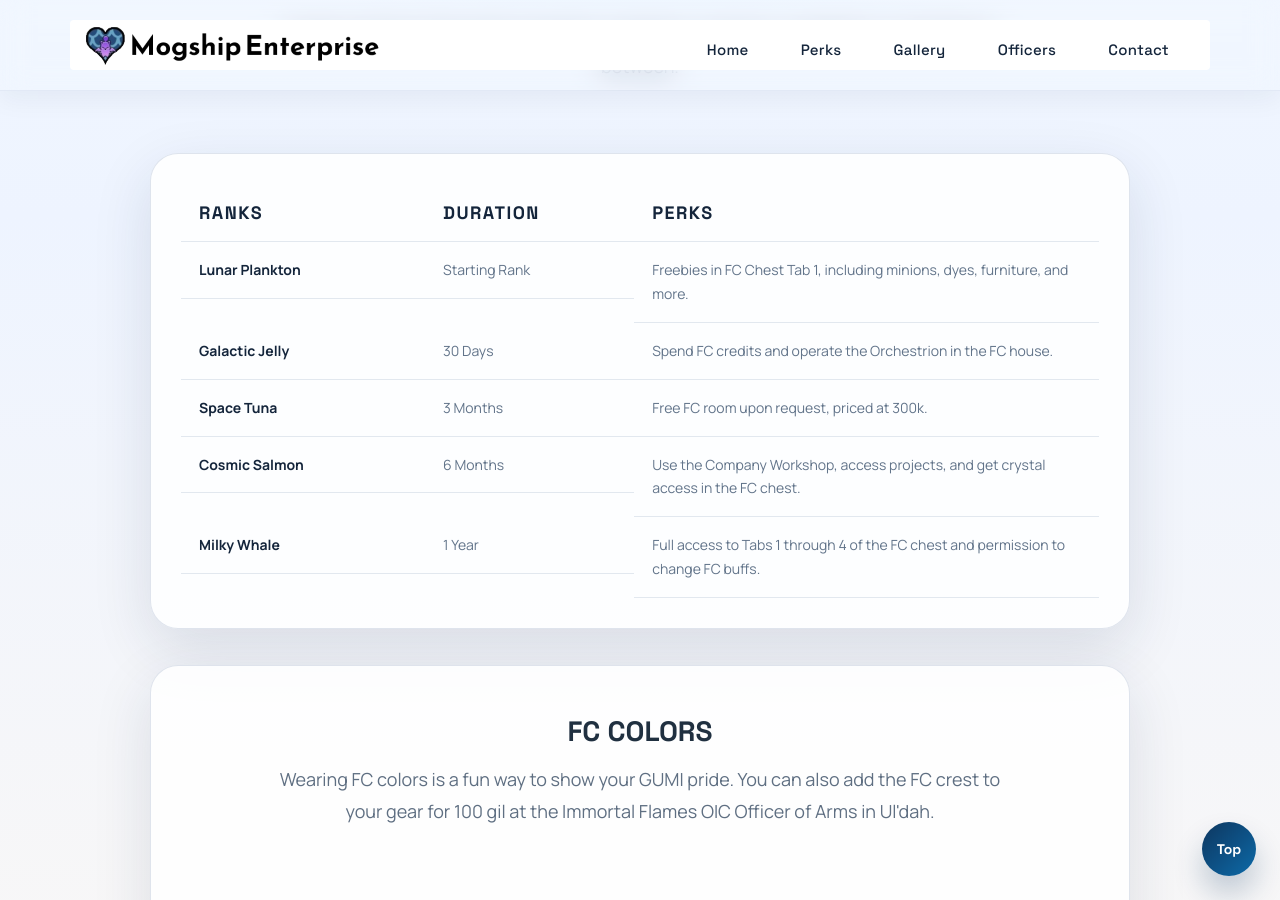
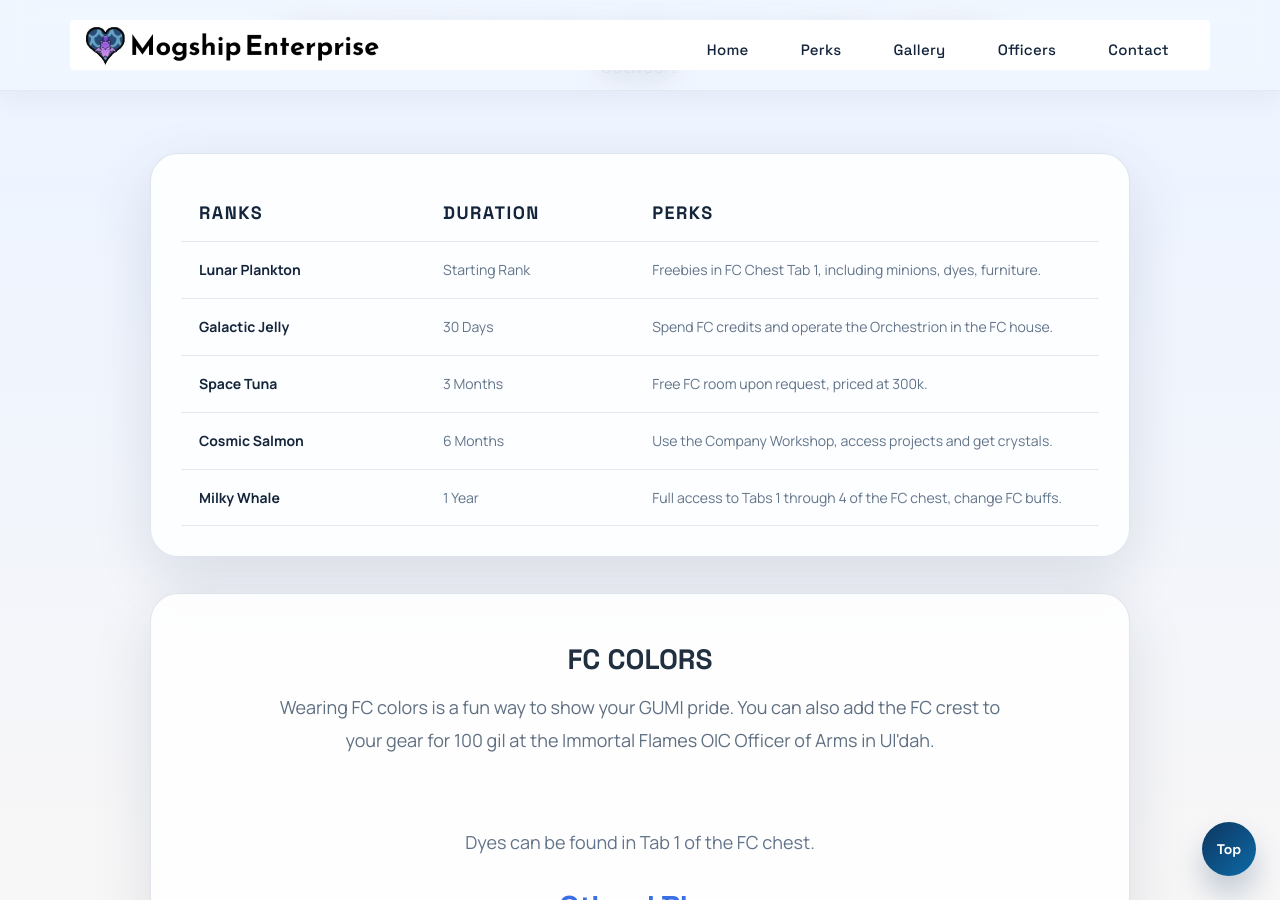
Before and after one commit to mogshipenterprise/mogshipenterprise.github.io, a Jekyll site: the page built from perks.html, in a window 1280 px wide and 900 px high, scrolled down 704 px. Built offline with Jekyll 4.4.1, drawn with Linux system fonts in a browser that asks for light colours; nearby versions of some CDN libraries.

Commit message:
Update perks.html
Changed perks text

```diff
--- a/perks.html
+++ b/perks.html
@@ -22,7 +22,7 @@
 
         <div class="perks-table-cell perks-table-rank">Lunar Plankton</div>
         <div class="perks-table-cell">Starting Rank</div>
-        <div class="perks-table-cell">Freebies in FC Chest Tab 1, including minions, dyes, furniture, and more.</div>
+        <div class="perks-table-cell">Freebies in FC Chest Tab 1, including minions, dyes, furniture.</div>
 
         <div class="perks-table-cell perks-table-rank">Galactic Jelly</div>
         <div class="perks-table-cell">30 Days</div>
@@ -34,11 +34,11 @@
 
         <div class="perks-table-cell perks-table-rank">Cosmic Salmon</div>
         <div class="perks-table-cell">6 Months</div>
-        <div class="perks-table-cell">Use the Company Workshop, access projects, and get crystal access in the FC chest.</div>
+        <div class="perks-table-cell">Use the Company Workshop, access projects and get crystals.</div>
 
         <div class="perks-table-cell perks-table-rank">Milky Whale</div>
         <div class="perks-table-cell">1 Year</div>
-        <div class="perks-table-cell">Full access to Tabs 1 through 4 of the FC chest and permission to change FC buffs.</div>
+        <div class="perks-table-cell">Full access to Tabs 1 through 4 of the FC chest, change FC buffs.</div>
       </div>
     </div>
   </div>
```
